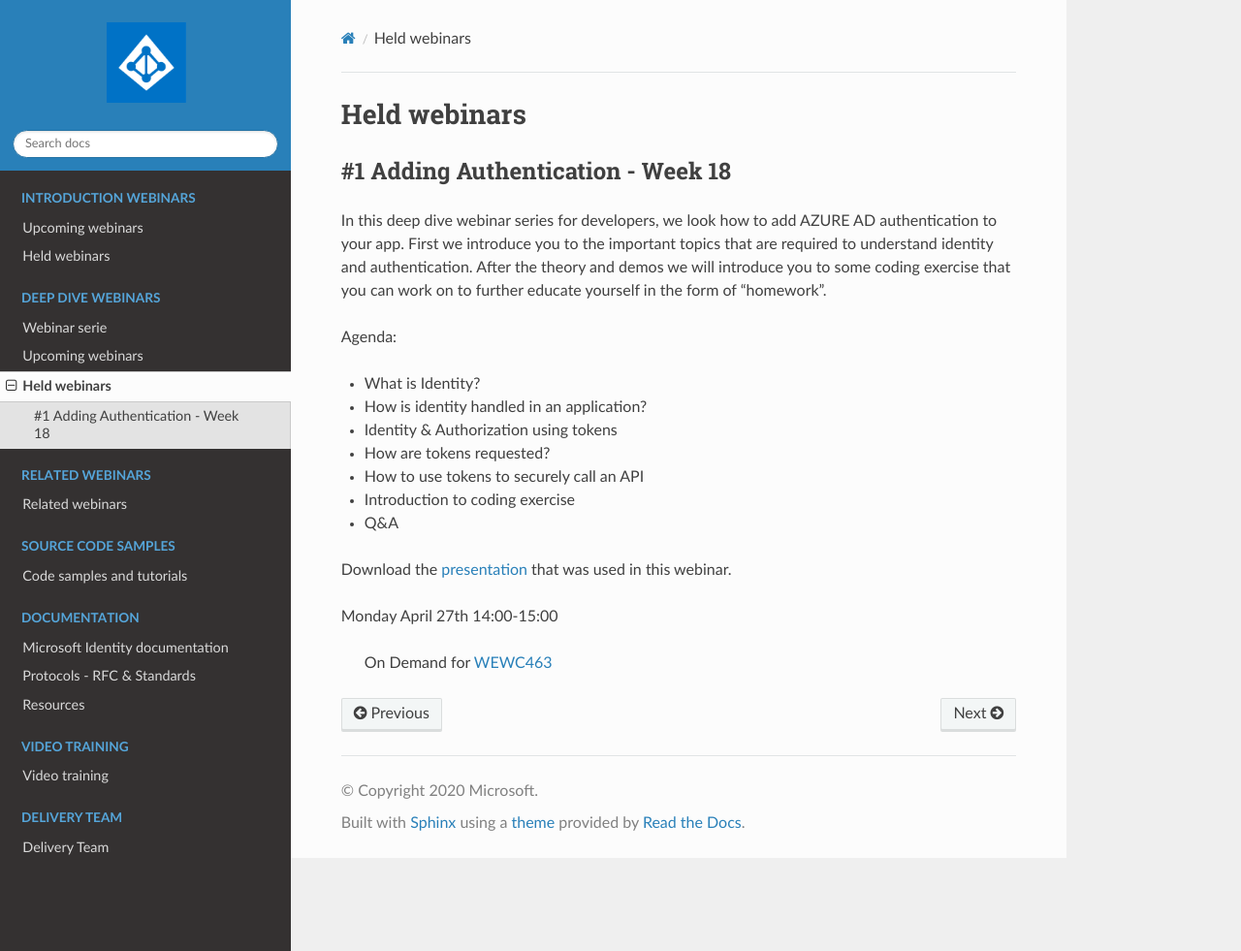
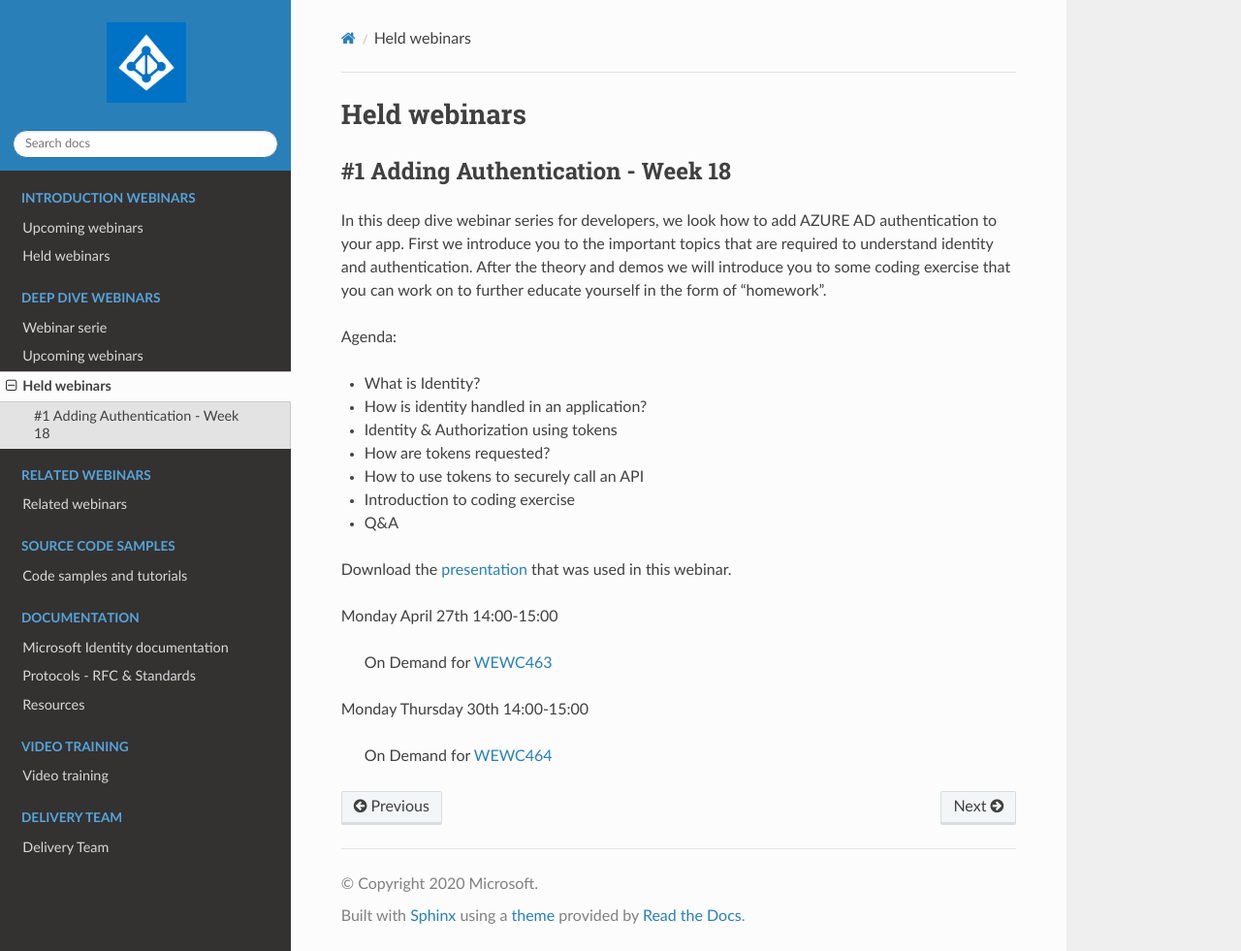
Before and after one commit to RonnyA/ModernIdentity, a Sphinx documentation site: the page built from docs/source/deep/held-deep-webinars.rst, in a window 1280 px wide and 981 px high. Shown: the whole window at 97% size. Built offline with Sphinx 7.4.7 and the Read the Docs theme 2.0.0, drawn with Linux system fonts in a browser that asks for light colours.

Commit message:
Added On Demand for WEWC464

```diff
--- a/docs/source/deep/held-deep-webinars.rst
+++ b/docs/source/deep/held-deep-webinars.rst
@@ -29,5 +29,11 @@
 
     On Demand for WEWC463_
 
+Monday Thursday 30th 14:00-15:00
+
+    On Demand for WEWC464_
+
 
 .. _WEWC463 : https://portal.meets4b.com/Join?e=e1b4f11b-4867-4246-beeb-0572c31e8423
+
+.. _WEWC464 : https://portal.meets4b.com/Join?e=42d5a0d4-a00c-494c-b4c7-4dd8e088894f
```
Also changed, not shown: 5 other files.
